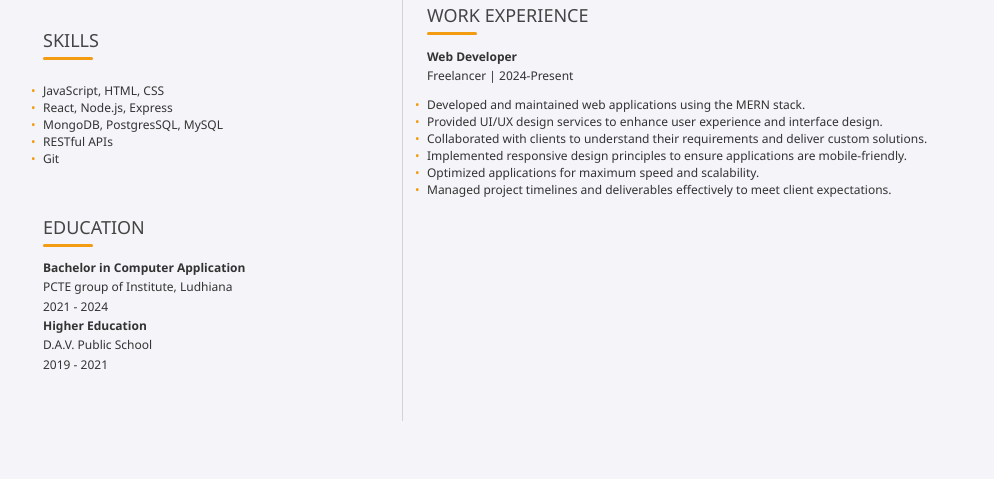
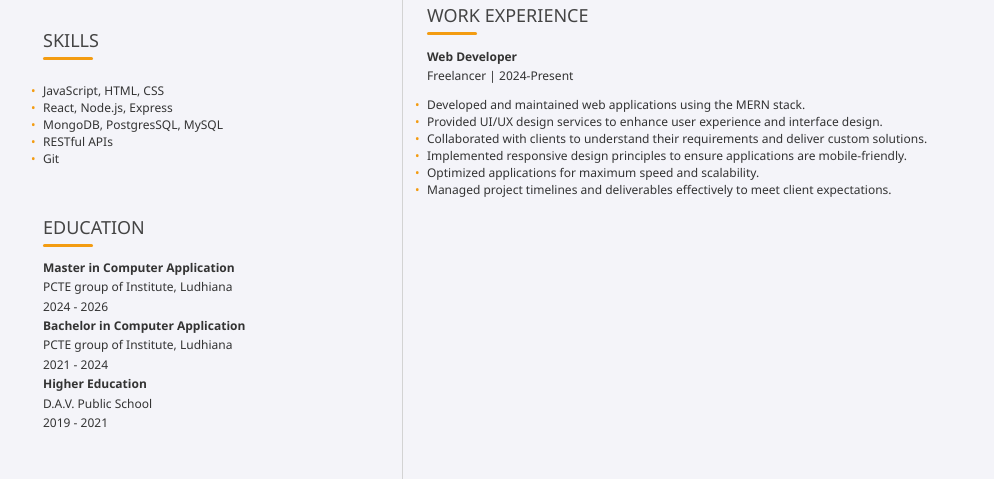
Before and after one commit to Gagandeep-2003/Resume, a plain HTML site: page index.html in a window 1280 px wide. Shown: the part 366-845 px from the top of the page, without its empty margins (141-1135 px from the left). Before the commit the page ends 800 px from the top, so only its background shows below. Drawn offline with Linux system fonts and the light colour scheme.

Commit message:
Update index.html

```diff
--- a/index.html
+++ b/index.html
@@ -41,6 +41,9 @@
                 <section>
                     <h2>EDUCATION</h2>
                     <!-- your education -->
+                    <p><strong>Master in Computer Application</strong></p>
+                    <p>PCTE group of Institute, Ludhiana</p>
+                    <p>2024 - 2026</p>
                     <p><strong>Bachelor in Computer Application</strong></p>
                     <p>PCTE group of Institute, Ludhiana</p>
                     <p>2021 - 2024</p>
```
